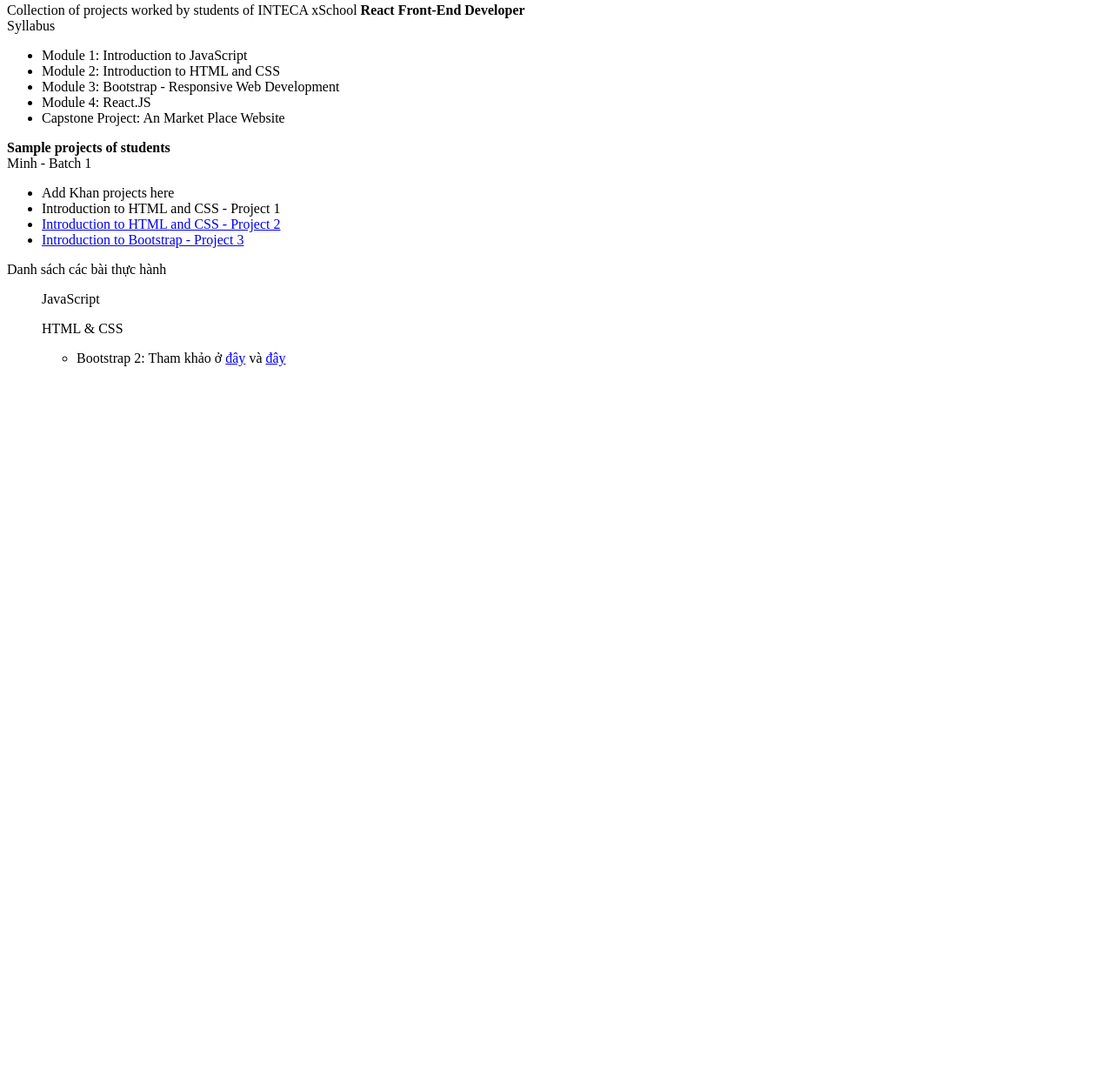
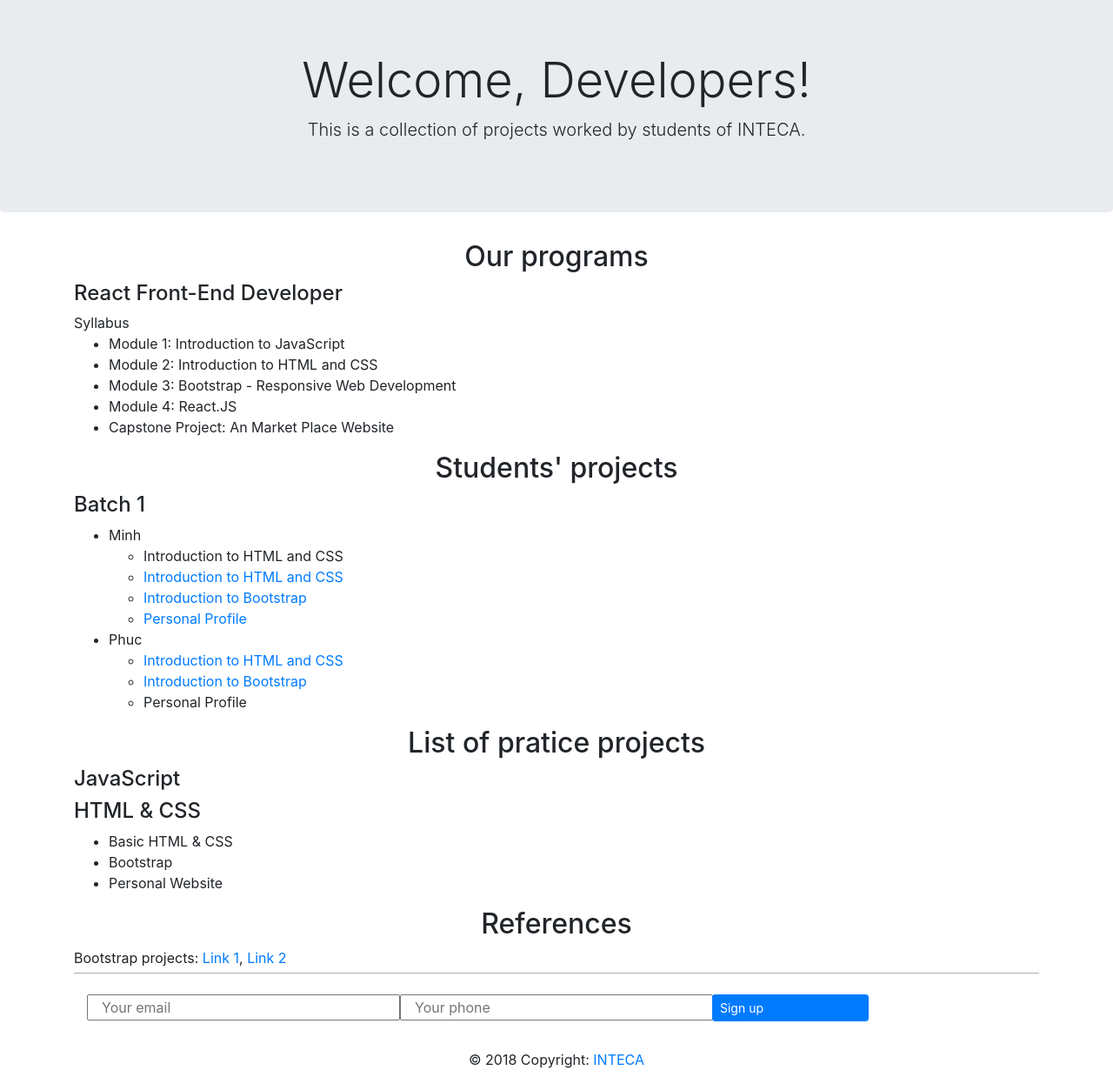
Before and after one commit to intecavn/intecavn.github.io, a plain HTML site: page index.html in a window 1280 px wide. Shown: the part 5-1251 px from the top of the page at 87% size. Before the commit the page ends 800 px from the top, so only its background shows below. Drawn offline with nearby package versions, Linux system fonts and the light colour scheme.

Commit message:
Update home page

```diff
--- a/index.html
+++ b/index.html
@@ -1,8 +1,31 @@
-<!-- # intecaxschool.github.io -->
-Collection of projects worked by students of INTECA xSchool
+<html>
 
+<head>
+  <link rel="stylesheet" href="stylesheets/index.css">
+  <!-- Latest compiled and minified CSS -->
+  <link rel="stylesheet" href="https://maxcdn.bootstrapcdn.com/bootstrap/4.1.3/css/bootstrap.min.css">
+  <!-- jQuery library -->
+  <script src="https://ajax.googleapis.com/ajax/libs/jquery/3.3.1/jquery.min.js"></script>
+  <!-- Popper JS -->
+  <script src="https://cdnjs.cloudflare.com/ajax/libs/popper.js/1.14.3/umd/popper.min.js"></script>
+  <!-- Latest compiled JavaScript -->
+  <script src="https://maxcdn.bootstrapcdn.com/bootstrap/4.1.3/js/bootstrap.min.js"></script>
 
-<b> React Front-End Developer </b> </br>
+</head>
+
+<body>
+  <div class="jumbotron" align='center'>
+    <h1 class="display-4">Welcome, Developers!</h1>
+    <p class="lead">This is a collection of projects worked by students of INTECA.</p>
+  </div>
+
+  <div class="container">
+    <div class="row">
+      <div class="col-12">
+        <h2 align="center">Our programs</h2>
+      </div>
+      <div class="col-12">
+        <h4> React Front-End Developer </h4>
         Syllabus
         <ul>
           <li>Module 1: Introduction to JavaScript</li>
@@ -11,22 +34,91 @@
           <li>Module 4: React.JS</li>
           <li>Capstone Project: An Market Place Website</li>
         </ul>
+      </div>
+    </div>
 
-<b>Sample projects of students</b> </br>
-Minh - Batch 1
+    <div class="row">
+      <div class="col-12">
+        <h2 align="center">Students' projects</h2>
+      </div>
+      <div class="col-12">
+        <h4>Batch 1</h4>
         <ul>
-  <li>Add Khan projects here</li>
-  <li>Introduction to HTML and CSS - Project 1</li>
-  <li><a href="https://intecavn.github.io/batch1/minh/project2.html" target="_blank">Introduction to HTML and CSS - Project 2</a></li>
-  <li><a href="https://intecavn.github.io/batch1/minh/project3.html" target="_blank">Introduction to Bootstrap - Project 3</a></li>
+          <li>Minh</li>
+
+          <ul>
+            <li>Introduction to HTML and CSS</li>
+            <li><a href="https://intecavn.github.io/batch1/minh/project2.html" target="_blank">Introduction to HTML and
+                CSS</a></li>
+            <li><a href="https://intecavn.github.io/batch1/minh/project3.html" target="_blank">Introduction to
+                Bootstrap</a></li>
+            <li><a href="https://intecavn.github.io/batch1/minh/index.html" target="_blank">Personal Profile</a></li>
           </ul>
-
-<div>Danh sách các bài thực hành</div>
+          <li>Phuc</li>
           <ul>
-  <p> JavaScript </p>
-  <p> HTML & CSS </p>
-  <ul>
-    <li> Bootstrap 2: Tham khảo ở <a href="https://www.theodinproject.com/courses/web-development-101/lessons/html-css" target="_blank">đây</a>
-      và <a href="https://www.theodinproject.com/courses/html5-and-css3/lessons/using-bootstrap" target="_blank"> đây </a></li>
+            <li><a href="https://intecavn.github.io/batch1/phuc/project2.html" target="_blank">Introduction to HTML and
+                CSS</a></li>
+            <li><a href="https://intecavn.github.io/batch1/phuc/project3.html" target="_blank">Introduction to
+                Bootstrap</a></li>
+            <li>Personal Profile</li>
           </ul>
         </ul>
+      </div>
+    </div>
+    <div class="row">
+      <div class="col-12">
+        <h2 align="center">List of pratice projects</h2>
+      </div>
+      <div class="col-12">
+        <h4>JavaScript</h4>
+        <h4>HTML & CSS</h4>
+        <ul>
+          <li>Basic HTML & CSS</li>
+          <li>Bootstrap</li>
+          <li>Personal Website</li>
+        </ul>
+      </div>
+    </div>
+    <div class="row">
+      <div class="col-12">
+        <h2 align="center">References</h2>
+      </div>
+      <div class="col-12">
+        Bootstrap projects: <a href="https://www.theodinproject.com/courses/web-development-101/lessons/html-css"
+          target="_blank">Link 1</a>,
+        <a href="https://www.theodinproject.com/courses/html5-and-css3/lessons/using-bootstrap" target="_blank">Link 2</a>
+      </div>
+    </div>
+
+    <!-- Footer -->
+    <footer class="page-footer font-small special-color-dark pt-4">
+      <!-- Footer Elements -->
+      <div class="container">
+        <!--Grid row-->
+        <div class="row">
+          <!--Grid column-->
+          <div class="col-12">
+            <form class="form-inline">
+              <input class="input-group col-4" type="text" class="form-control form-control-sm" placeholder="Your email" aria-label="Your email"
+                aria-describedby="basic-addon2">
+              <input class="input-group-prepend col-4" type="text" class="form-control form-control-sm" placeholder="Your phone"
+                aria-label="Your phone" aria-describedby="basic-addon2">
+              <button class="input-group-prepend btn btn-sm btn-primary col-2" type="button">Sign up</button>
+            </form>
+          </div>
+          <!--Grid column-->
+        </div>
+        <!--Grid row-->
+      </div>
+      <!-- Footer Elements -->
+      <!-- Copyright -->
+      <div class="footer-copyright text-center py-3">© 2018 Copyright:
+        <a href="https:intecavn.github.io"> INTECA</a>
+      </div>
+      <!-- Copyright -->
+    </footer>
+    <!-- Footer -->
+  </div>
+</body>
+
+</html>
--- /dev/null
+++ b/stylesheets/index.css
@@ -0,0 +1,4 @@
+footer {
+    border-top: 1px solid #aeaeae;
+    margin-top: 5px;
+}
```
Lines whose indentation alone changed are shown as unchanged.
